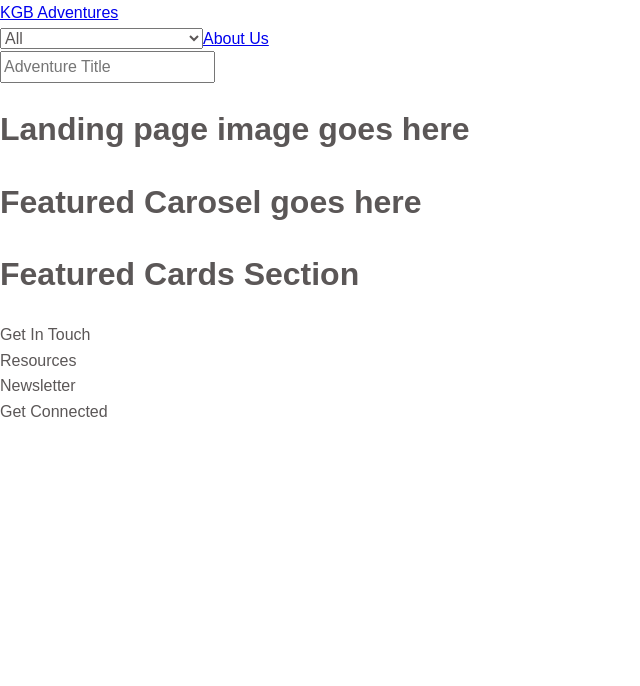
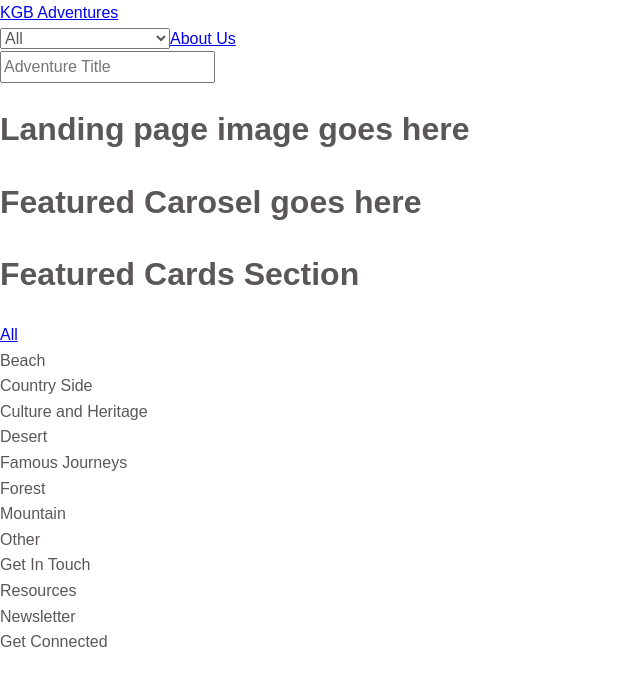
Before and after one commit to Katiana-lee/kgbAdventures, a React (Create React App) app in the folder client/: page / in a window 1280 px wide. Shown: the top 686 px of the page, without its empty margins (0-640 px from the left). Built offline with nearby package versions, Linux system fonts and the light colour scheme.

Commit message:
filtering in progress

```diff
--- a/client/src/App.js
+++ b/client/src/App.js
@@ -11,11 +11,9 @@ import SignUp from './screens/SignUp/SignUp'
 import { Route, Switch, Redirect } from 'react-router-dom'
 import { verifyUser } from './services/users'
 
-
-
-
 function App() {
-  const [user, setUser] = useState(null)
+  const [user, setUser] = useState(null);
+  const [filter, setFilter] = useState('all');
 
   useEffect(() => {
     const fetchUser = async () => {
@@ -32,7 +30,7 @@ function App() {
     <div className="app">
     <Switch>
       <Route exact path="/">
-        <Landing user={user} />
+        <Landing user={user} filter={filter} setFilter={setFilter}/>
       </Route>
       <Route path="/sign-up">
         <SignUp setUser={setUser} />
@@ -44,7 +42,7 @@ function App() {
         <SignOut setUser={setUser} clearUser={clearUser} />
       </Route>
       <Route exact path="/adventures">
-        <Adventures user={user} />
+        <Adventures user={user} filter={filter} setFilter={setFilter}/>
       </Route>
       <Route path="/add-adventure">
         {user ? <AdventureCreate user={user} /> : <Redirect to="/sign-up" />}
--- a/client/src/components/shared/Nav/Nav.jsx
+++ b/client/src/components/shared/Nav/Nav.jsx
@@ -13,7 +13,7 @@ const Nav = () => {
             <option value="all">All</option>
             <option value="beaches">Beach</option>
             <option value="countrySide">Country Side</option>
-            <option value="cultureHeritage">Cultural Heritage Centers</option>
+            <option value="cultureHeritage">Culture and Heritage</option>
             <option value="desert">Desert</option>
             <option value="famousJourney">Famous Journeys</option>
             <option value="forest">Forest</option>
--- a/client/src/screens/Adventures/Adventures.jsx
+++ b/client/src/screens/Adventures/Adventures.jsx
@@ -0,0 +1,77 @@
+import React, { useState, useEffect } from 'react'
+import './Adventures.css'
+import Adventure from '../../components/Adventure/Adventure'
+import Search from '../../components/Search/Search'
+import { AZ, ZA, lowestFirst, highestFirst } from "../../utils/sort"
+import Sort from '../../components/Sort/Sort'
+import Layout from '../../components/shared/Layout/Layout'
+import { getAdventures } from '../../services/adventures'
+
+const Adventures = (props) => {
+  const { filter, setFilter } = props;
+  const [allAdventures, setAllAdventures] = useState([])
+  const [queriedAdventures, setQueriedAdventures] = useState([])
+  const [sortType, setSortType] = useState([])
+
+  useEffect(() => {
+    const fetchAdventures = async () => {
+      const adventures = await getAdventures()
+      setAllAdventures(adventures);
+      if (filter !== 'all') {
+        let temp = [];
+        adventures.map((adventure) => {
+          if (adventure.category.includes(filter)) {
+            temp.push(adventure);
+          }
+        });
+        setQueriedAdventures(temp);
+      } else {
+        setQueriedAdventures(adventures);
+      }
+    }
+    fetchAdventures()
+  }, [])
+
+  const handleSort = type => {
+    setSortType(type)
+    switch (type) {
+      case "name-ascending":
+        setQueriedAdventures(AZ(queriedAdventures))
+        break
+      case "name-descending":
+        setQueriedAdventures(ZA(queriedAdventures))
+        break
+      case "price-ascending":
+        setQueriedAdventures(lowestFirst(queriedAdventures))
+        break
+      case "price-descending":
+        setQueriedAdventures(highestFirst(queriedAdventures))
+        break
+      default:
+        break
+    }
+  }
+
+  const handleSearch = event => {
+    const newQueriedAdventures = allAdventures.filter(adventure => adventure.name.toLowerCase().includes(event.target.value.toLowerCase()))
+    setQueriedAdventures(newQueriedAdventures, () => handleSort(sortType))
+  }
+
+  const handleSubmit = event => event.preventDefault()
+
+  const adventuresJSX = queriedAdventures.map((adventure, index) =>
+    <Adventure _id={adventure._id} name={adventure.name} imgURL={adventure.imgURL} price={adventure.price} key={index} />
+  )
+
+  return (
+    <Layout user={props.user}>
+      <Search onSubmit={handleSubmit} onChange={handleSearch} />
+      <Sort onSubmit={handleSubmit} onChange={handleSort} />
+      <div className="adventures">
+        {adventuresJSX}
+      </div>
+    </Layout>
+  )
+}
+
+export default Adventures
--- a/client/src/screens/Landing/Landing.jsx
+++ b/client/src/screens/Landing/Landing.jsx
@@ -1,8 +1,14 @@
-import React from 'react'
-import Layout from '../../components/shared/Layout/Layout'
+import React from 'react';
+import Layout from '../../components/shared/Layout/Layout';
+import { Link } from 'react-router-dom';
 
 function Landing(props) {
+  const { filter, setFilter } = props;
 
+  function handleOnClick(category) {
+    console.log(category);
+    setFilter(category);
+  }
 
   return (
     <Layout user={props.user}>
@@ -11,12 +17,25 @@ function Landing(props) {
         <div>
           <h1>Featured Carosel goes here</h1>
         </div>
-      <div>
+        <div className="category-container">
           <h1>Featured Cards Section</h1>
+          <div className="category-cards">
+            <Link to="/adventures">
+              <div onClick={handleOnClick("all")} className="category-card">All</div>
+            </Link>
+            <div className="category-card">Beach</div>
+            <div className="category-card">Country Side</div>
+            <div className="category-card">Culture and Heritage</div>
+            <div className="category-card">Desert</div>
+            <div className="category-card">Famous Journeys</div>
+            <div className="category-card">Forest</div>
+            <div className="category-card">Mountain</div>
+            <div className="category-card">Other</div>
+          </div>
         </div>
       </div>
     </Layout>
-  )
+  );
 }
 
-export default Landing
+export default Landing;
```
Also changed, not shown: 1 other file (tests, documents, lock files or other folders). Lines whose indentation alone changed are shown as unchanged.
